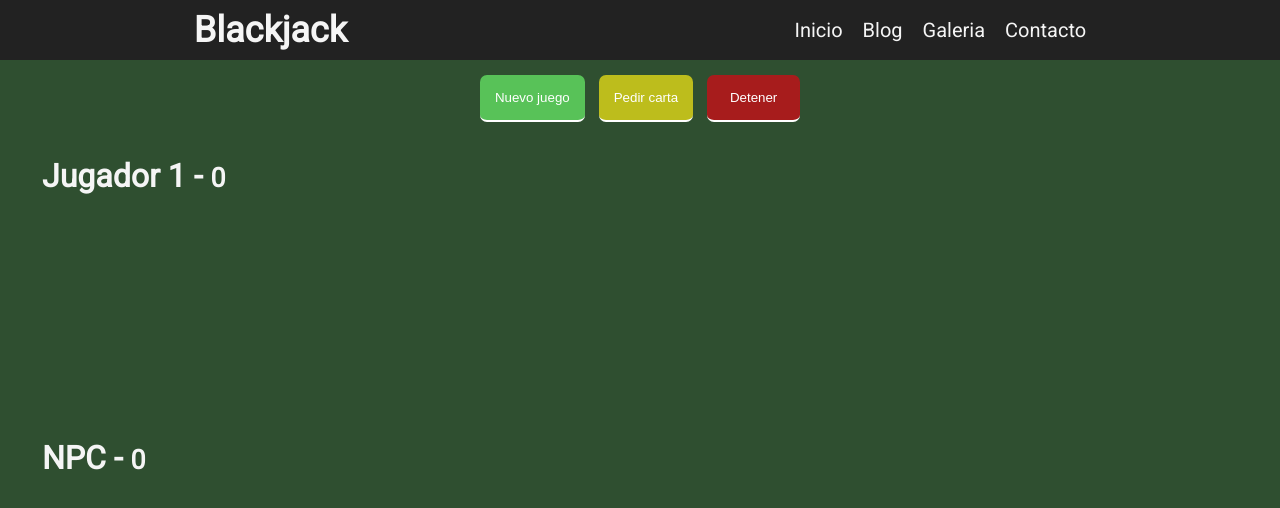
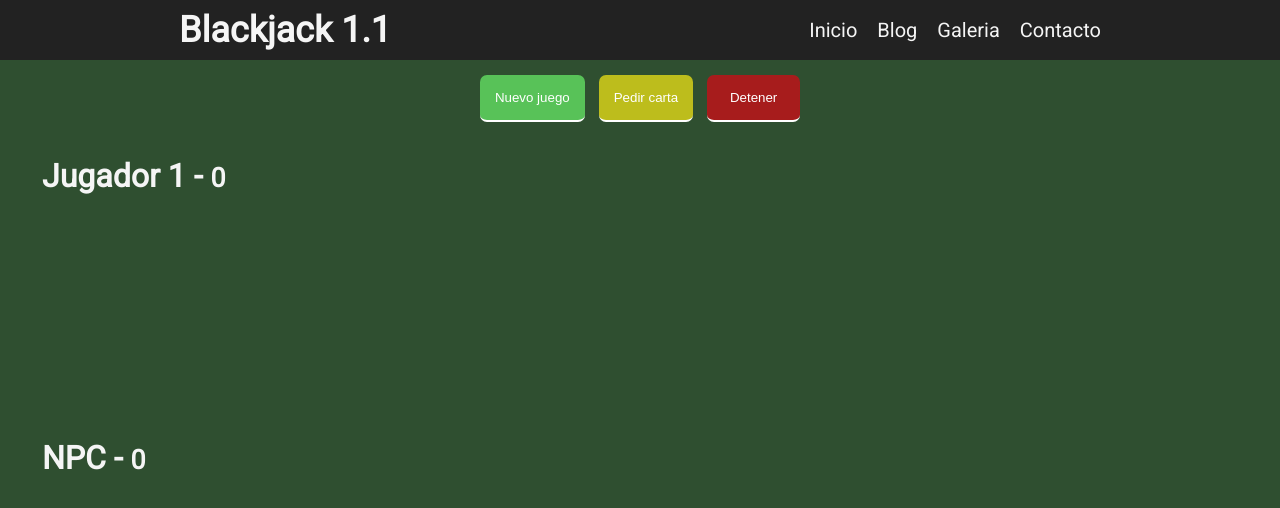
Before and after one commit to JosukeH/blackjack, a plain HTML site: page index.html in a window 1280 px wide. Drawn offline with Linux system fonts and the light colour scheme.

Commit message:
Version 1.1

```diff
--- a/index.html
+++ b/index.html
@@ -1,5 +1,6 @@
 <!DOCTYPE html>
 <html lang="es">
+
 <head>
     <meta charset="UTF-8" />
     <meta http-equiv="X-UA-Compatible" content="IE=edge" />
@@ -7,9 +8,10 @@
     <link rel="stylesheet" href="./css/style.css" />
     <title>Blackjack</title>
 </head>
+
 <body>
     <nav>
-      <span class="logo">Blackjack</span>
+        <span class="logo">Blackjack 1.1</span>
 
         <ul>
             <li><a href="">Inicio</a></li>
@@ -48,4 +50,5 @@
         miModulo.iniciarJuego()
     </script>
 </body>
+
 </html>
```
Lines whose indentation alone changed are shown as unchanged.
